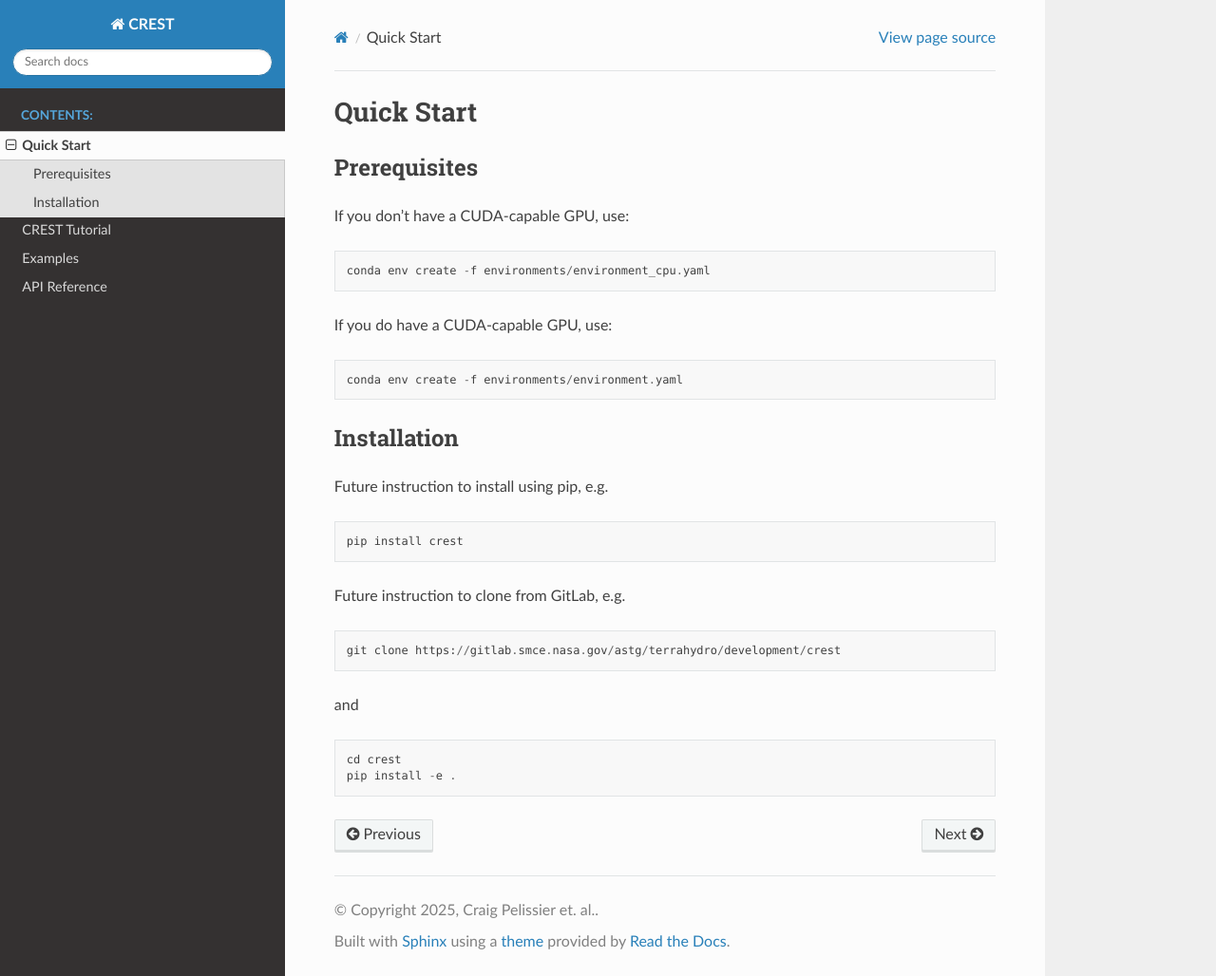
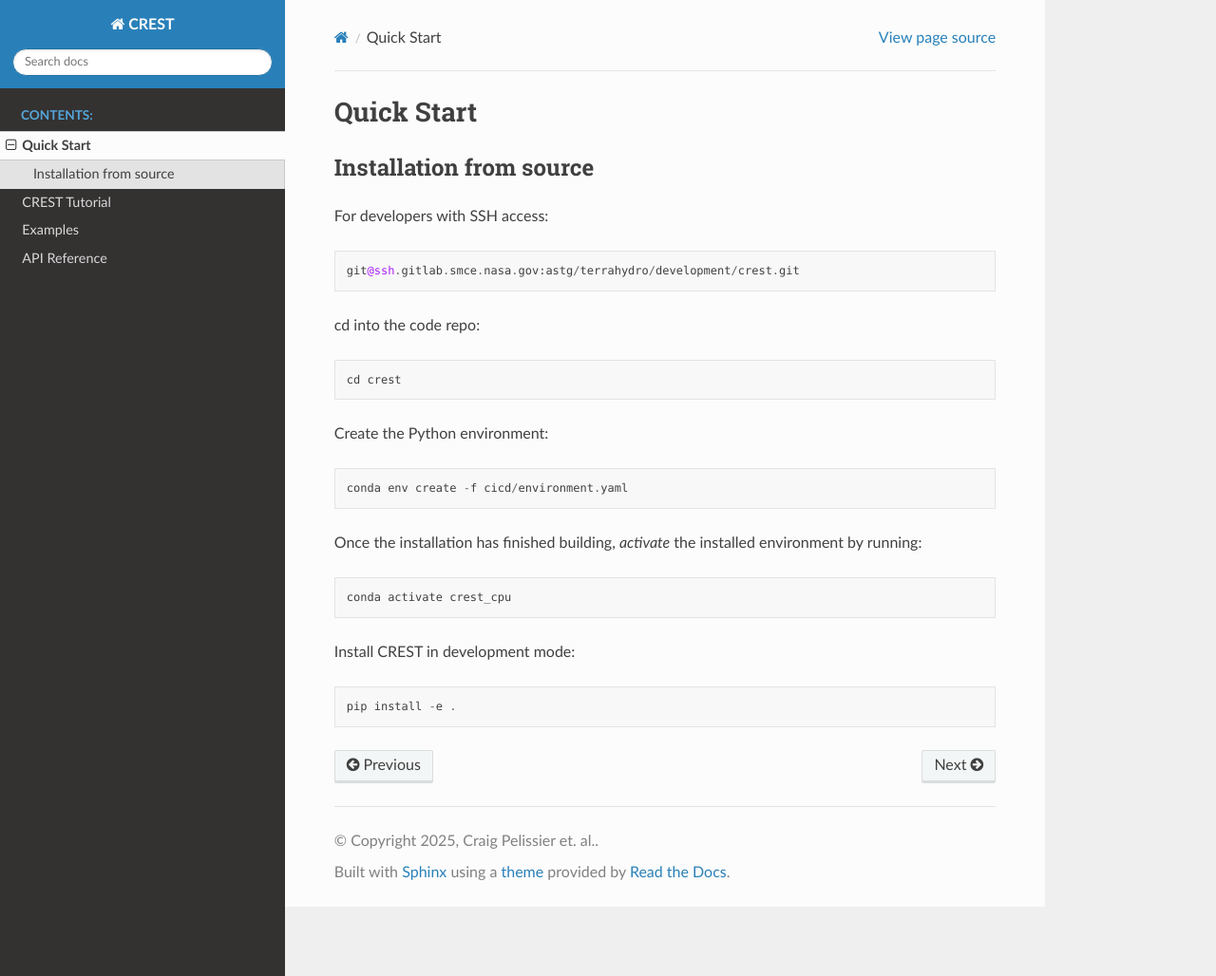
Before and after one commit to terrahydro-esdt/crest, a Sphinx documentation site: the page built from docs/quickstart.rst, in a window 1280 px wide and 1028 px high. Shown: the whole window at 95% size. Built offline with Sphinx 7.4.7 and the Read the Docs theme 3.1.0, drawn with Linux system fonts in a browser that asks for light colours.

Commit message:
Minor changes to top-level doc files

```diff
--- a/docs/quickstart.rst
+++ b/docs/quickstart.rst
@@ -1,40 +1,35 @@
 Quick Start
 ============
 
-Prerequisites
--------------
+Installation from source
+------------------------
 
-If you don't have a CUDA-capable GPU, use:
+For developers with SSH access:
 
 .. code-block::
 
-   conda env create -f environments/environment_cpu.yaml
+   git@ssh.gitlab.smce.nasa.gov:astg/terrahydro/development/crest.git
 
-If you do have a CUDA-capable GPU, use:
-
-.. code-block::
-
-   conda env create -f environments/environment.yaml
-
-Installation
-------------
-Future instruction to install using pip, e.g.
-
-.. code-block::
-
-   pip install crest
-
-
-Future instruction to clone from GitLab, e.g.
-
-
-.. code-block::
-
-   git clone https://gitlab.smce.nasa.gov/astg/terrahydro/development/crest
-
-and
+cd into the code repo:
 
 .. code-block::
 
    cd crest
+
+Create the Python environment:
+
+.. code-block::
+
+   conda env create -f cicd/environment.yaml
+
+Once the installation has finished building, *activate* the installed environment by running:
+
+.. code-block::
+
+   conda activate crest_cpu
+
+Install CREST in development mode:
+
+.. code-block::
+
    pip install -e .
```
Also changed, not shown: README.rst (+3 -4 lines), docs/tutorial/index.md (+0 -2 lines).
